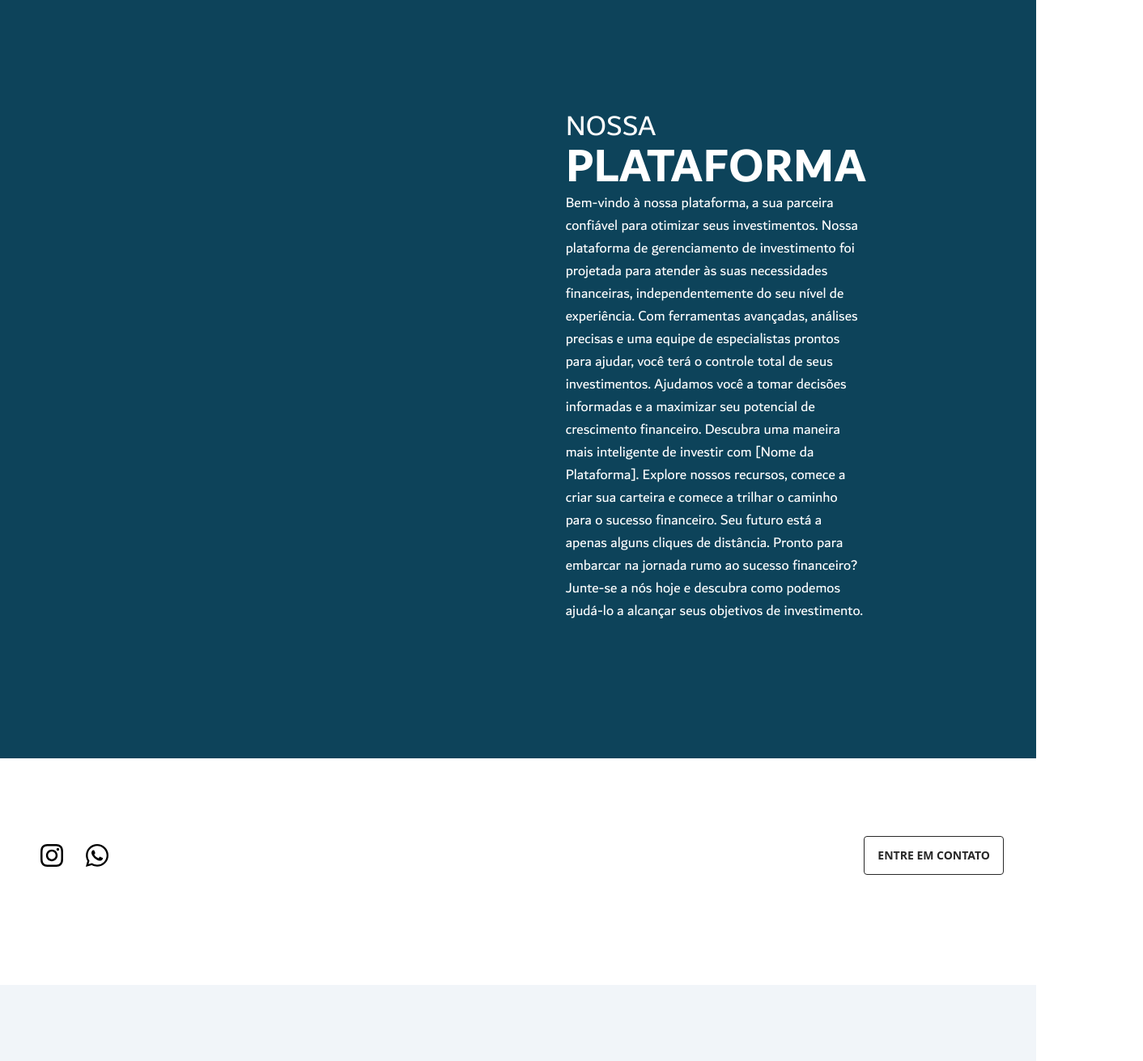
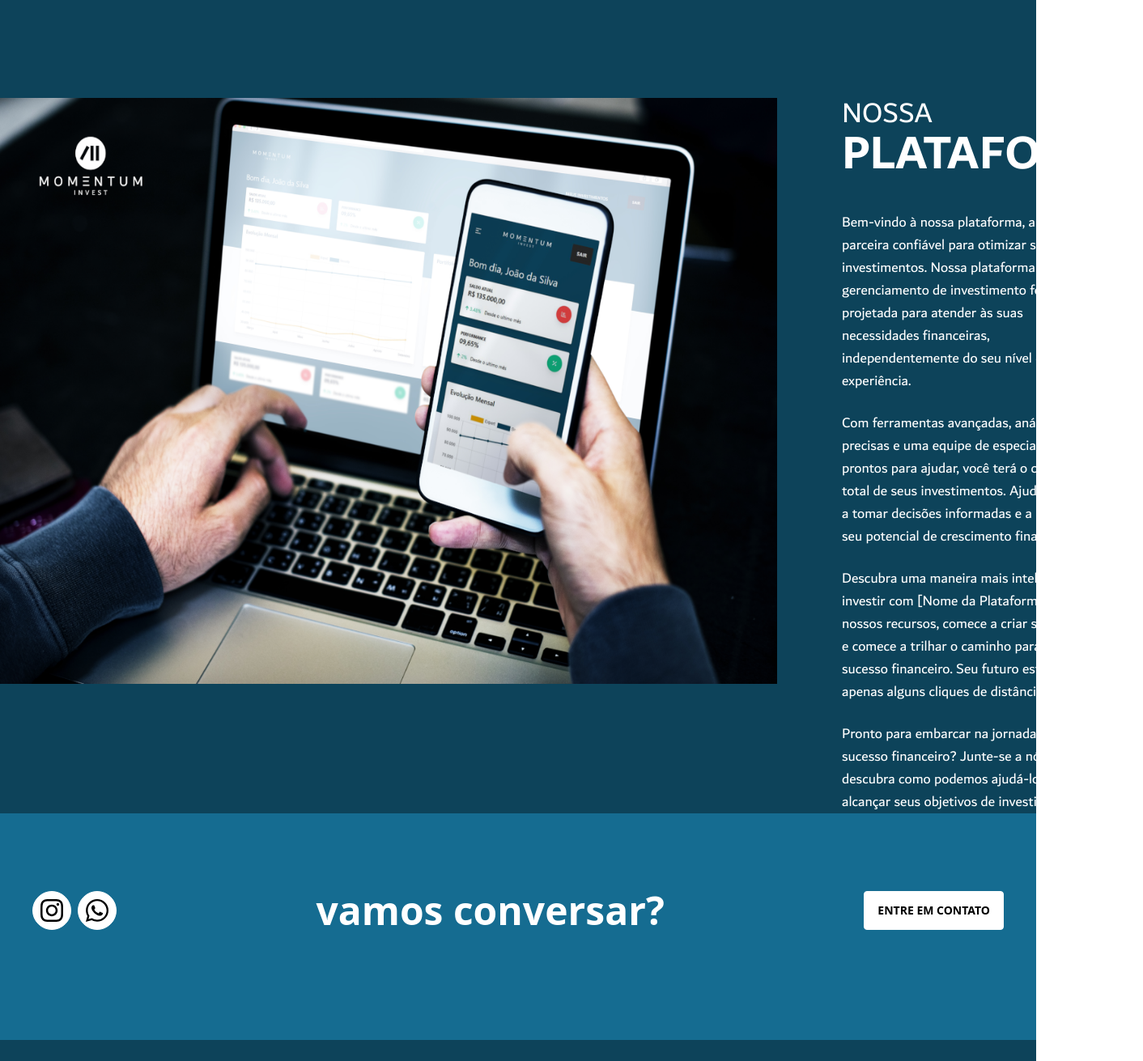
Before and after one commit to kyhou/momentum, a Vue app: page / in a window 1280 px wide. Shown: the part 3440-4751 px from the top of the page at 81% size, 1412 px wide, since content can reach past the window. Built offline with nearby package versions, Linux system fonts and the light colour scheme; no server answers.

Commit message:
WIP: Construção da home

```diff
--- a/src/assets/css/style.css
+++ b/src/assets/css/style.css
@@ -106,13 +106,6 @@ body .main {
 
   .bg-pos-75-20 {
     background-position: 75% 20%;
-  }
-
-  .pre-login-bg-image {
-    background-image: url('/src/assets/Untitled.png');
-    position: relative;
-    background-repeat: no-repeat;
-    background-opacity: 30% !important;
   }
 
   .w-100 {
--- a/src/components/Contact.vue
+++ b/src/components/Contact.vue
@@ -1,5 +1,5 @@
 <template>
-    <section id="contact" class="body-font bg-neutral text-white">
+    <section id="contact" class="body-font bg-primary text-white">
         <div class="mx-auto flex flex-col justify-between px-10 py-24 text-center font-bold lg:flex-row" data-aos="zoom-in">
             <div class="mb-5 flex flex-row justify-center">
                 <a href="https://www.instagram.com/grupohvselect/" target="_blank" class="btn btn-circle mr-2">
@@ -16,7 +16,7 @@
             <div>
                 <a
                     href="https://api.whatsapp.com/send/?phone=%2B554792307554&amp;text=Ol%C3%A1,+visitei+o+site+e+gostaria+de+maiores+informa%C3%A7%C3%B5es.&amp;app_absent=0">
-                    <button class="btn btn-outline btn-accent text-black">Entre em contato</button>
+                    <button class="btn text-black">Entre em contato</button>
                 </a>
             </div>
         </div>
@@ -31,7 +31,7 @@
                 <p class="leading-relaxed">(47) 9 9230-7554</p>
             </div>
         </div>
-        <div class="body-font relative bg-base-200 text-white">
+        <div class="body-font relative bg-secondary text-white">
             <div v-if="window.width > 1024" class="container flex grow justify-evenly px-5 py-24 sm:flex-nowrap">
                 <div class="flex items-end justify-end overflow-hidden p-10 sm:mr-10 lg:bg-neutral">
                     <div class="relative flex flex-wrap bg-black py-6 shadow-md">
--- a/src/views/Home.vue
+++ b/src/views/Home.vue
@@ -74,7 +74,7 @@
             <section id="about" class="body-font bg-secondary pt-36 text-white lg:px-36"
                 style="font-family:'Dubai Regular'">
                 <div class="w-full px-5 py-24 lg:px-10">
-                    <div class="items-left mb-20  flex flex-col flex-wrap text-left" data-aos="slide-right">
+                    <div class="items-left mb-20 flex flex-col flex-wrap text-left" data-aos="slide-right">
                         <h1 class="title-font text-xl font-bold text-white lg:text-4xl">Como funciona a</h1>
                         <br />
                         <h1 class="title-font text-[4rem] font-bold uppercase leading-none text-white lg:text-[8rem]"
@@ -131,12 +131,12 @@
 
             <div class="vl-divider" />
 
-            <section id="about2" class="body-font flex bg-secondary pt-36 text-white" style="font-family:'Dubai Regular'">
+            <section id="about2" class="body-font flex bg-secondary text-white" style="font-family:'Dubai Regular'">
                 <div
-                    class="-ml-[30rem] -mt-96 flex w-1/2 -rotate-45 bg-[url('/src/assets/imgs/circulo.png')] bg-[length:800px_400px] bg-[center_right] bg-no-repeat lg:pl-36">
+                    class="-mt-96 ml-[-30rem] flex w-1/2 -rotate-45 bg-[url('/src/assets/imgs/circulo.png')] bg-[length:800px_400px] bg-[center_right] bg-no-repeat lg:pl-36">
                 </div>
                 <!-- <div class="flex h-[30rem] bg-cover w-full bg-left-bottom bg-[url('/src/assets/imgs/circulo.png')] bg-no-repeat max-sm:bg-[length:400px_200px] lg:mt-32 lg:h-[30rem] lg:max-w-[80rem]"></div> -->
-                <div class="w-full px-5 py-24 lg:pr-60">
+                <div class="w-full px-5 py-24 lg:mt-32 lg:pr-60">
                     <div class="items-left mb-20 flex flex-col flex-wrap text-left" data-aos="slide-right">
                         <h1 class="title-font mb-12 text-xl font-bold text-white lg:text-[4rem]"
                             style="font-family:'Dubai Bold'">
@@ -166,26 +166,47 @@
                         </span>
                     </div>
                 </div>
-                <div class="relative h-screen w-1/5">
+                <div class="relative -mt-52 h-screen w-1/5">
                     <div class="absolute inset-0 bg-[url('/src/assets/imgs/circles.png')] bg-right bg-no-repeat"></div>
                 </div>
 
                 <!-- <div class="flex w-1/5 bg-[url('/src/assets/imgs/circles.png')] bg-right bg-no-repeat"></div> -->
             </section>
 
-            <section id="platform" class="body-font flex bg-secondary text-white" style="font-family:'Dubai Regular'">
-                <div class="w-2/3 bg-[src('/src/assets/imgs/plataforma.png')] bg-contain"></div>
-                <div class="w-1/3">
-                    <h1 class="text-4xl">NOSSA<br /><span class="text-6xl font-extrabold" style="font-family:'Dubai Bold'">PLATAFORMA</span></h1>
-                    <p class="text-lg">
-Bem-vindo à nossa plataforma, a sua parceira confiável para otimizar seus investimentos. Nossa plataforma de gerenciamento de investimento foi projetada para atender às suas necessidades financeiras, independentemente do seu nível de experiência.
-Com ferramentas avançadas, análises precisas e uma equipe de especialistas prontos para ajudar, você terá o controle total de seus investimentos. Ajudamos você a tomar decisões informadas e a maximizar seu potencial de crescimento financeiro.
-Descubra uma maneira mais inteligente de investir com [Nome da Plataforma]. Explore nossos recursos, comece a criar sua carteira e comece a trilhar o caminho para o sucesso financeiro. Seu futuro está a apenas alguns cliques de distância.
-Pronto para embarcar na jornada rumo ao sucesso financeiro?
-Junte-se a nós hoje e descubra como podemos ajudá-lo a alcançar seus objetivos de investimento.</p>
-                </div>
-                <div class="relative h-screen w-1/5">
-                    <!-- <div class="absolute inset-0 bg-[url('/src/assets/imgs/circles.png')] bg-right bg-no-repeat"></div> -->
+            <section id="platform" class="body-font bg-secondary text-white" style="font-family:'Dubai Regular'">
+                <!-- <img class="ml-[50rem] -mt-[15rem] mb-[15rem]" src="/src/assets/imgs/yellow-circle.svg"> -->
+                <div class="flex">
+                    <img class="mb-40 w-3/4" src="/src/assets/imgs/plataforma.png">
+                    <div class="ml-20 w-1/4">
+                        <h1 class="mb-10 text-4xl">NOSSA<br /><span class="text-6xl font-extrabold"
+                                style="font-family:'Dubai Bold'">PLATAFORMA</span></h1>
+                        <p class="text-lg">
+                            Bem-vindo à nossa plataforma, a sua parceira confiável para otimizar seus investimentos. Nossa
+                            plataforma de gerenciamento de investimento foi projetada para atender às suas necessidades
+                            financeiras, independentemente do seu nível de experiência.</p>
+                        <br />
+                        <p class="text-lg">
+                            Com ferramentas avançadas, análises precisas e uma equipe de especialistas prontos para ajudar,
+                            você
+                            terá o controle total de seus investimentos. Ajudamos você a tomar decisões informadas e a
+                            maximizar
+                            seu potencial de crescimento financeiro.</p>
+                        <br />
+                        <p class="text-lg">
+                            Descubra uma maneira mais inteligente de investir com [Nome da Plataforma]. Explore nossos
+                            recursos,
+                            comece a criar sua carteira e comece a trilhar o caminho para o sucesso financeiro. Seu futuro
+                            está
+                            a apenas alguns cliques de distância.</p>
+                        <br />
+                        <p class="text-lg">
+                            Pronto para embarcar na jornada rumo ao sucesso financeiro?
+                            Junte-se a nós hoje e descubra como podemos ajudá-lo a alcançar seus objetivos de investimento.
+                        </p>
+                    </div>
+                    <div class="relative -mt-32 h-screen w-1/5">
+                        <div class="absolute inset-0 bg-[url('/src/assets/imgs/explore.svg')] bg-right bg-no-repeat"></div>
+                    </div>
                 </div>
             </section>
 
```
Also changed, not shown: src/assets/imgs/explore.svg (added), src/assets/imgs/yellow-circle.svg (added).
